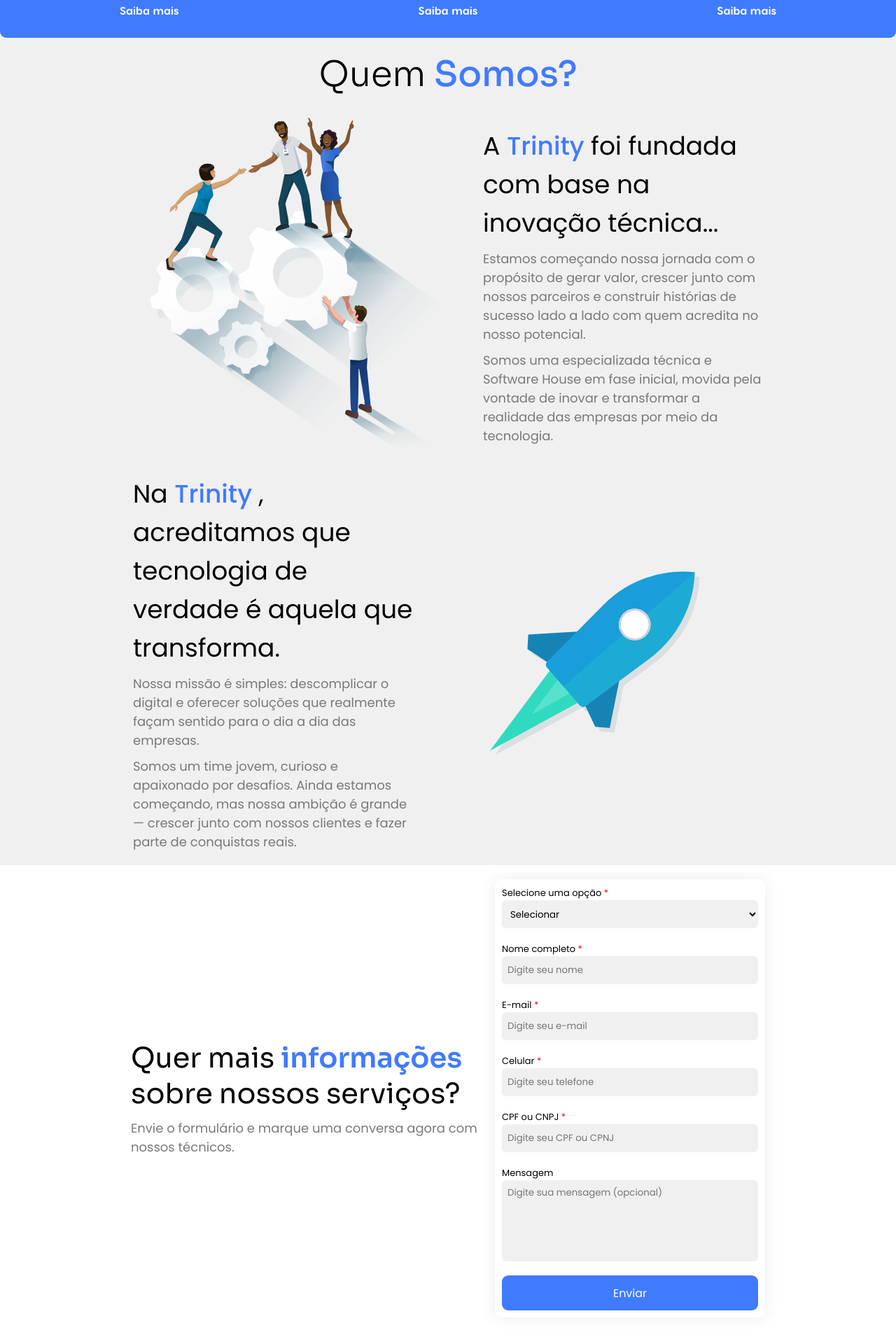
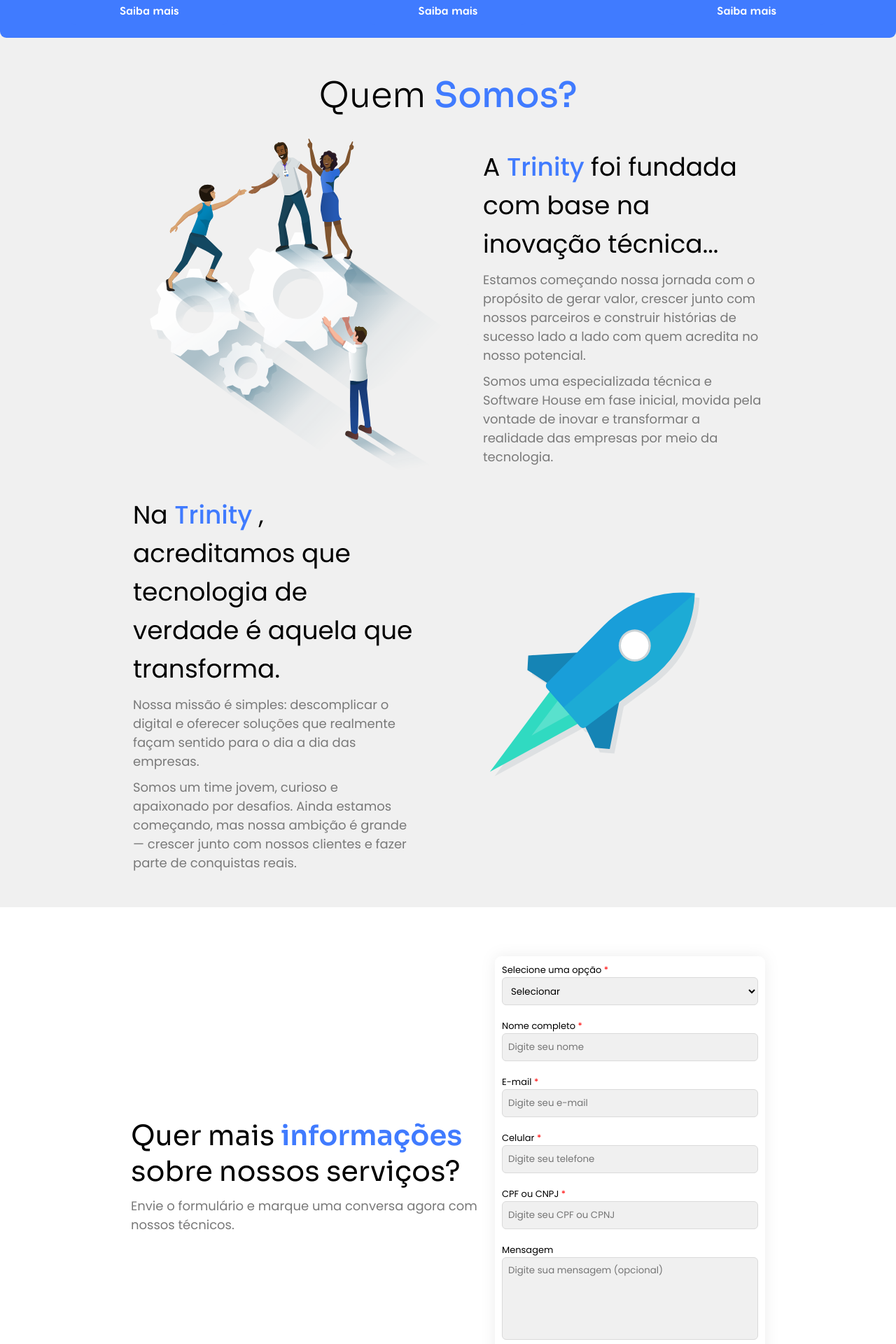
Before and after one commit to Odnanzd/trinity-web-page, a React (Vite) app: page / in a window 1280 px wide. Shown: the part 1520-3440 px from the top of the page at 70% size. Built offline with nearby package versions, Linux system fonts and the light colour scheme; a web font is replaced by a local one.

Commit message:
Producao 3.0

```diff
--- a/src/components/Contato/Contato.css
+++ b/src/components/Contato/Contato.css
@@ -2,7 +2,7 @@
     display: flex;
     background-color: #ffffff;
     justify-content: center;
-    padding-bottom: 20px;
+    padding: 50px 0px 50px 0px;
 }
 
 .box-contato .itens-contato-box {
@@ -88,12 +88,17 @@
     width: 366px;
     height: 40px;
     border-radius: 6px;
-    border: none;
     outline: none;
     box-sizing: border-box;
     padding: 8px;
     font-family: 'Poppins';
     background-color: #f0f0f0;
+    border: 1px solid rgb(218, 218, 218);
+}
+.inputcpfcpnj input:focus, .inputnome input:focus,
+ .inputemail input:focus, .inputtelefone input:focus,
+.inputsolucao select:focus, .inputmensagem textarea:focus   {
+    border-color: #407bff;
 }
 
 .contato-form .inputmensagem textarea{
--- a/src/components/Contato/index.jsx
+++ b/src/components/Contato/index.jsx
@@ -1,4 +1,4 @@
-import { React, useEffect, useState } from 'react';
+import { React, useState } from 'react';
 import './Contato.css'
 import iconsucess from '../../assets/success-icon-32px.svg'
 import InputMask from 'react-input-mask';
@@ -8,6 +8,36 @@
     const [formEnviado, setFormEnviado] = useState(false);
     const [loading, setLoading] = useState(false);
 
+    const [contatoForm, setcontatoForm] = useState({
+        tipo_form: '',
+        nome: '',
+        email: '',
+        telefone: '',
+        cpf: '',
+        mensagem: ''
+    });
+
+    const handleInputChange = (e) => {
+        const { name, value } = e.target;
+        setcontatoForm((contatoForm) => {
+            return {
+                ...contatoForm,
+                [name]: value
+            };
+        });
+    }
+
+    const clearForm = () => {
+        setcontatoForm({
+            tipo_form: '',
+            nome: '',
+            email: '',
+            telefone: '',
+            cpf: '',
+            mensagem: ''
+        })
+    }
+
     const onSubmitNewForm = async (e) => {
         e.preventDefault();
 
@@ -15,7 +45,7 @@
 
         setLoading(true);
         try {
-            const response = await fetch("https://formsubmit.co/81df2ac1d729df72cab0fb84f9240277", {
+            const response = await fetch("https://formsubmit.co/f22a20bbfafcbdd42d55055789058ea4", {
                 method: "POST",
                 body: formData,
             });
@@ -23,6 +53,7 @@
             if (response.ok) {
                 setFormEnviado(true);
                 setLoading(false);
+                clearForm();
             } else {
                 console.error("Erro ao enviar o formulário.");
             }
@@ -51,7 +82,11 @@
                     <form onSubmit={onSubmitNewForm} className="form">
                         <div className="inputsolucao">
                             <label>Selecione uma opção <span className="destaque2">*</span></label>
-                            <select name="tipo_form" required>
+                            <select name="tipo_form"
+                                required
+                                onChange={handleInputChange}
+                                value={contatoForm.tipo_form}
+                            >
                                 <option value="">Selecionar</option>
                                 <option value="Informática">Informática</option>
                                 <option value="Segurança">Segurança Eletrônica</option>
@@ -63,7 +98,9 @@
                             <input
                                 type="text"
                                 name="nome"
+                                value={contatoForm.nome}
                                 required
+                                onChange={handleInputChange}
                                 placeholder="Digite seu nome" />
                         </div>
                         <div className="inputemail">
@@ -71,7 +108,9 @@
                             <input
                                 type="email"
                                 name="email"
+                                value={contatoForm.email}
                                 required
+                                onChange={handleInputChange}
                                 placeholder="Digite seu e-mail" />
                         </div>
                         <div className="inputtelefone">
@@ -80,7 +119,9 @@
                                 mask="(99) 9 9999-9999"
                                 type="text"
                                 name="telefone"
+                                value={contatoForm.telefone}
                                 required
+                                onChange={handleInputChange}
                                 placeholder="Digite seu telefone" />
                         </div>
                         <div className="inputcpfcpnj">
@@ -88,20 +129,22 @@
                             <input
                                 type="text"
                                 name="cpf"
+                                value={contatoForm.cpf}
                                 required
+                                onChange={handleInputChange}
                                 placeholder="Digite seu CPF ou CPNJ" />
                         </div>
                         <div className="inputmensagem">
                             <label>Mensagem</label>
                             <textarea
                                 name="mensagem"
+                                value={contatoForm.mensagem}
                                 placeholder="Digite sua mensagem (opcional)"
+                                onChange={handleInputChange}
                                 rows="5"
                             ></textarea>
                         </div>
                         <input type="hidden" name="_captcha" value="false" />
-                        <input type="hidden" name="_cc" value="fernando.trindade.ti@gmail.com" />
-                        <input type="hidden" name="_cc" value="ericlesaraujo77@gmail.com" />
 
                         <div className="container-button">
                             <button type="submit" disabled={loading} className="submit-btn">
--- a/src/components/SobreNos/SobreNos.css
+++ b/src/components/SobreNos/SobreNos.css
@@ -3,7 +3,7 @@
     align-items: center;
     flex-direction: column;
     background-color: #f0f0f0;
-    padding: 20px;
+    padding: 50px 20px 50px 20px;
     gap: 30px;
 }
 .container-sobrenos .divisao-itens{
@@ -24,9 +24,6 @@
     flex-direction: row;
     align-items: center;
     gap: 20px;
-    animation: CSSscrollReveal linear forwards;
-    animation-timeline: view();
-    animation-range: entry 0% cover 40%;
 }
 
 .container-sobrenos .texts-sobrenos{
@@ -72,17 +69,6 @@
     height: 480px;
 }
 
-@keyframes CSSscrollReveal {
-    from{
-        opacity: 0;
-        transform: translateY(100px);
-    }
-    to {
-        opacity: 1;
-        transform: translateY(0);
-    }
-}
-
 @media (max-width: 1120px) {
 
     .container-sobrenos{
--- a/src/components/SobreNos/index.jsx
+++ b/src/components/SobreNos/index.jsx
@@ -1,6 +1,5 @@
 import './SobreNos.css'
-import { React, useEffect, useState } from 'react';
-import PeopleImage from '../../assets/peoples.png';
+import { React} from 'react';
 import EngrenaIcon from '../../assets/iconengrenage.svg';
 import FoguteIcon from '../../assets/iconfoguete.svg'
 
```
